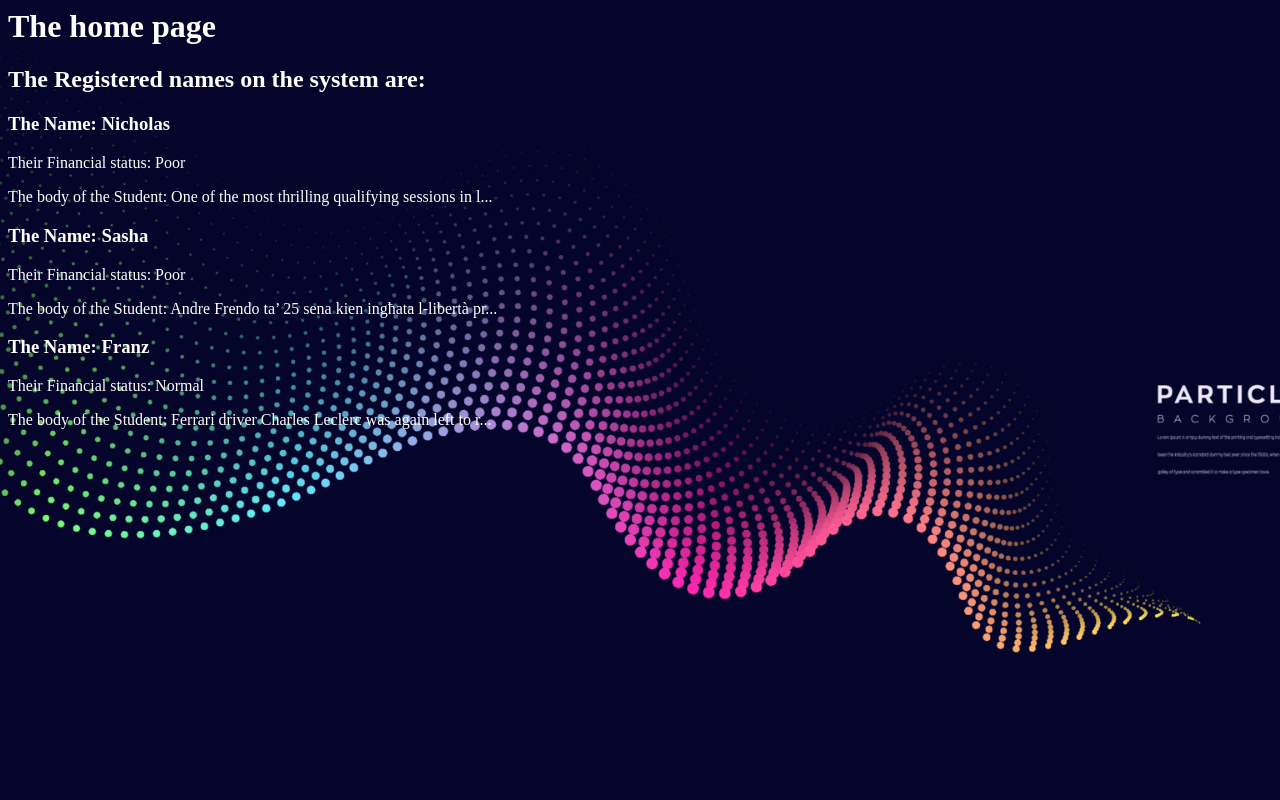
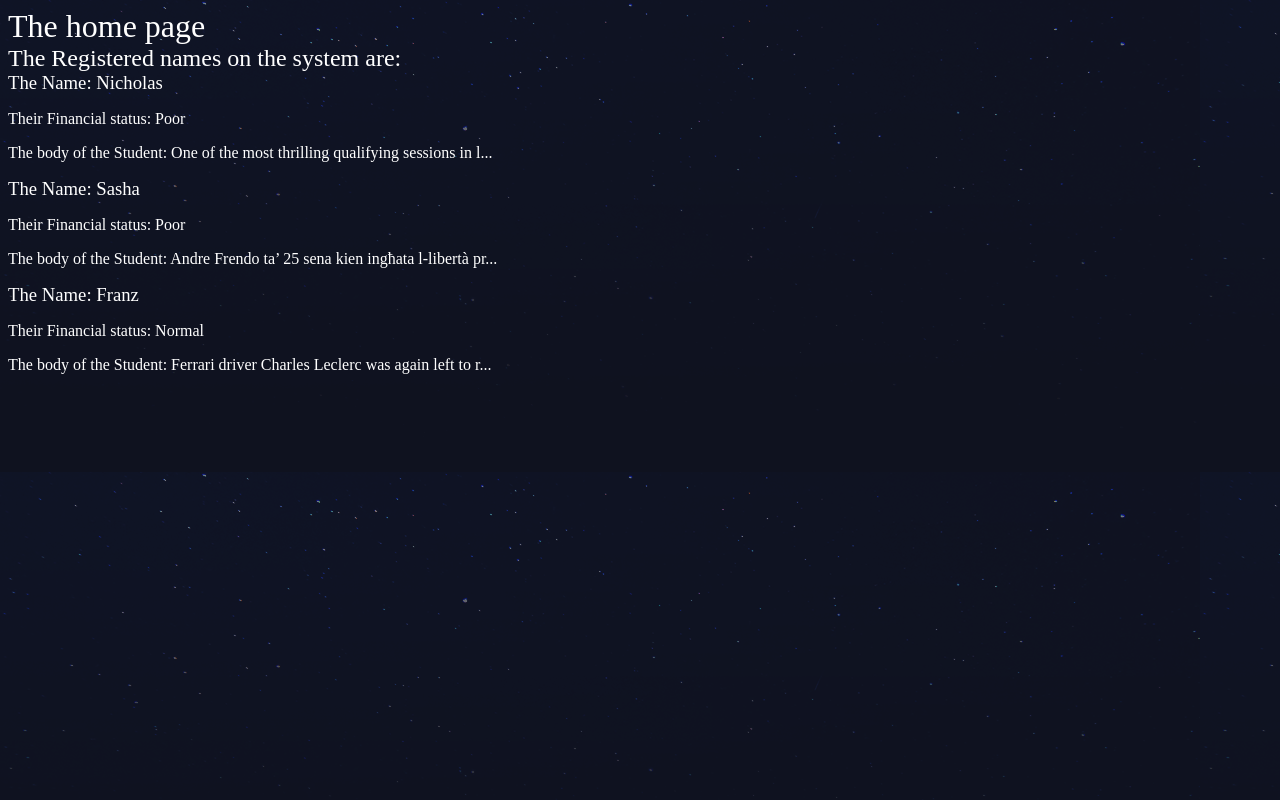
Before and after one commit to NicholasCardona/3rd, a Django app: page / in a window 1280 px wide. Run offline with Django 4.2, Linux system fonts and the light colour scheme; data comes from the database, SQL or seed files in the repository.

Commit message:
Taking a break before dinner

```diff
--- a/blog/app/urls.py
+++ b/blog/app/urls.py
@@ -6,12 +6,14 @@ from django.contrib.staticfiles.urls import staticfiles_urlpatterns
 urlpatterns = [
     path("", views.home),
     path('articles/', views.article),
+    path('index/', views.index),
 
 
-    path("results/<int:question_id>/", views.results, name="results"),
-    path('testing/<int:numbering>', views.testing, name = 'testing'),
-    path('article1/', views.article_list ),
-    path('index/', views.index),
+
+    # path("results/<int:question_id>/", views.results, name="results"),
+    # path('testing/<int:numbering>', views.testing, name = 'testing'),
 ]
 
+
+
 urlpatterns += staticfiles_urlpatterns()
--- a/blog/app/views.py
+++ b/blog/app/views.py
@@ -8,18 +8,6 @@ from .models import Article, Student
 def article(request):
     return render(request, 'articles.html')
 
-def results(request, question_id):
-    response = "You're looking at the results of question %s."
-    return HttpResponse(response % question_id)
-
-def testing(request, numbering):
-    response = ('This is the testing page number %s')
-    return HttpResponse(response % numbering )
-
-def article_list(request):
-    articles = Article.objects.all().order_by('date')
-    return render(request, 'articles_list.html', {'article':articles})
-
 
 def home(request):
     names = Student.objects.all()
@@ -27,3 +15,17 @@ def home(request):
 
 def index(request):
     return render(request, 'index.html')
+
+
+
+
+
+
+
+#def results(request, question_id):
+#     response = "You're looking at the results of question %s."
+#     return HttpResponse(response % question_id)
+
+#def article_list(request):
+#     articles = Article.objects.all().order_by('date')
+#     return render(request, 'articles_list.html', {'article':articles})
--- a/blog/static/styles.css
+++ b/blog/static/styles.css
@@ -1,28 +1,20 @@
 body{
-
-        background-image: url("Images/Background.jpg");
-        background-color: white;
-        background-repeat: no-repeat;
-        background-position: center;
-        background-size: cover;
+  background-color: #0f121f;
+  background-image: url(Images/stars.png);
+  background-repeat-y: no-repeat;
+  color: #fff;
 }
 
-h1 {
-
-    color: white;
-  }
-
-h2 {
-
-color: white;
+body *{
+  font-family: Ubuntu;
 }
 
-h3 {
-
-color: white;
+h1, h2, h3, h4, h5{
+  font-weight: normal;
+  margin: 0;
 }
 
-p {
-
-color: white;
+a, a:hover, a:visited{
+  color: #fff;
+  text-decoration: none;
 }
--- /dev/null
+++ b/blog/templates/base.html
@@ -0,0 +1,5 @@
+{% load static %}
+<link rel="stylesheet"  href= "{% static 'styles.css'%}">
+
+{% block content%}
+{% endblock%}
--- a/blog/templates/home.html
+++ b/blog/templates/home.html
@@ -1,6 +1,7 @@
-{% load static %}
-<link rel="stylesheet"  href= static/styles.css>
+{%extends 'base.html'%}
 
+
+{% block content%}
 <h1>The home page</h1>
 
 <h2> The Registered names on the system are:</h2>
@@ -9,10 +10,12 @@
 
 <div class="names">
     {% for name in names %}
-        <div class = 'names'>
+        <div class = 'names \n'>
         <h3>The Name: {{name.name}}</h3>
         <p>Their Financial status: {{name.Finances}}</p>
         </div>
         <p>The body of the Student: {{name.shorten}}</p>
     {% endfor %}
 </div>
+
+{%endblock%}
```
Also changed, not shown: blog/templates/articles.html (+6 -3 lines), blog/templates/articles_list.html (deleted, +0 -11 lines), blog/templates/index.html (+7 -0 lines), blog/static/Images/stars.png (added), 1 other file.
